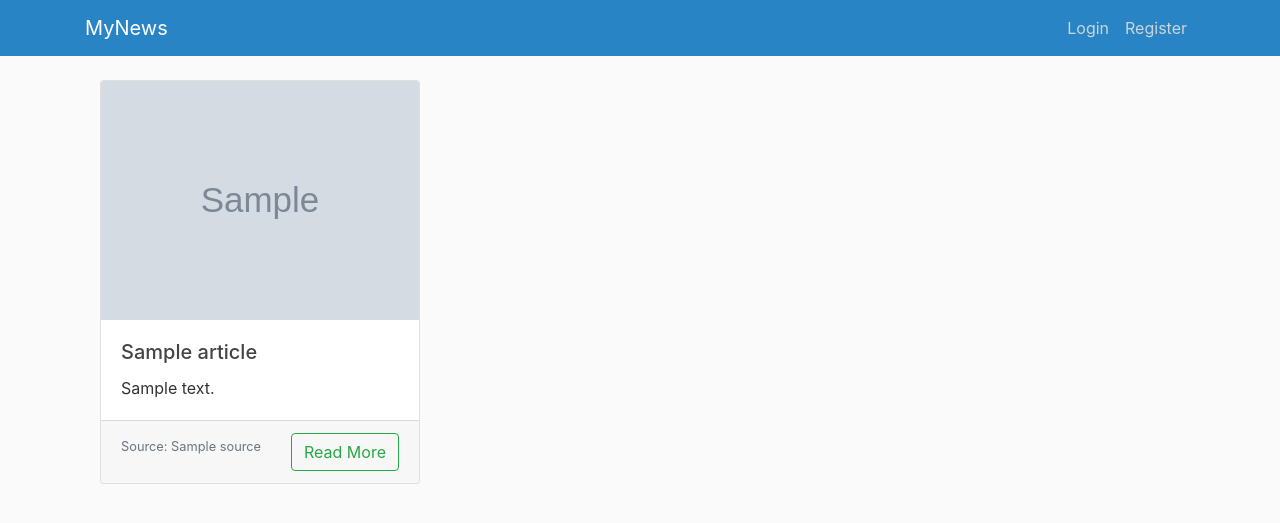
After one commit to MohiuddinSumon/mynews, a Django app: template templates/news/picks.html in a window 1280 px wide. The commit adds this page. Shown: the top 523 px of the page. Run offline with Django 3.2, Linux system fonts and the light colour scheme; the template is opened without the code that fills it: most values are stand-ins (such as "Sample title", 1, 10 or a date in 2020); grey boxes marked "Sample" are stand-in pictures; some libraries are stand-ins or nearby versions.

Commit message:
custom homepage for user

```diff
--- a/templates/news/base.html
+++ b/templates/news/base.html
@@ -45,7 +45,7 @@
             <div class="navbar-nav">
                 {% if user.is_authenticated %}
                     <a class="nav-item nav-link" href="{% url 'logout' %}">Logout</a>
-                    <a class="nav-item nav-link" href="{% url 'profile' %}">{{ user.username }}</a>
+                    <a class="nav-item nav-link" href="{% url 'profile' %}">Setting</a>
                 {% else %}
                     <a class="nav-item nav-link" href="{% url 'login' %}">Login</a>
                     <a class="nav-item nav-link" href="{% url 'register' %}">Register</a>
--- a/templates/news/home.html
+++ b/templates/news/home.html
@@ -51,8 +51,8 @@
                   <p class="card-text">{{ article.description|truncatechars:150 }}</p>
                 </div>
                 <div class="card-footer">
-                    <small class="text-muted">Country: {{ article.source.name }}</small>
-                    <a class="btn btn-sm btn-outline-success float-right" target="_blank" href="{{ article.url }}"> Read More</a>
+                    <small class="text-muted">Source: {{ article.source.name }}</small>
+                    <a class="btn btn-md btn-outline-success float-right" target="_blank" href="{{ article.url }}"> Read More</a>
                 </div>
           </div>
             </div>
--- /dev/null
+++ b/templates/news/picks.html
@@ -0,0 +1,31 @@
+{% extends 'news/base.html' %}
+{% load tz %}
+{% block content %}
+
+    <div class="container">
+        <div class="row">
+        {% for article in articles %}
+            <div class="col-md mb-3">
+                <div class="card h-100" style="width: 20rem;">
+                <img src="{{ article.urlToImage }}" class="card-img-top" alt="{{ article.source.name }}">
+                <div class="card-body">
+                  <h5 class="card-title">{{ article.title }}</h5>
+                  <p class="card-text">{{ article.description|truncatechars:150 }}</p>
+                </div>
+                <div class="card-footer">
+                    <small class="text-muted">Source: {{ article.source.name }}</small>
+                    <a class="btn btn-md btn-outline-success float-right" target="_blank" href="{{ article.url }}"> Read More</a>
+                </div>
+          </div>
+            </div>
+        {% endfor%}
+        </div>
+    </div>
+
+    <script type="text/javascript">
+        $(document).ready(function() {
+            $('#country').select2();
+            $('#source').select2();
+        });
+    </script>
+{% endblock content %}
```
Also changed, not shown: news/views.py (+6 -19 lines).
